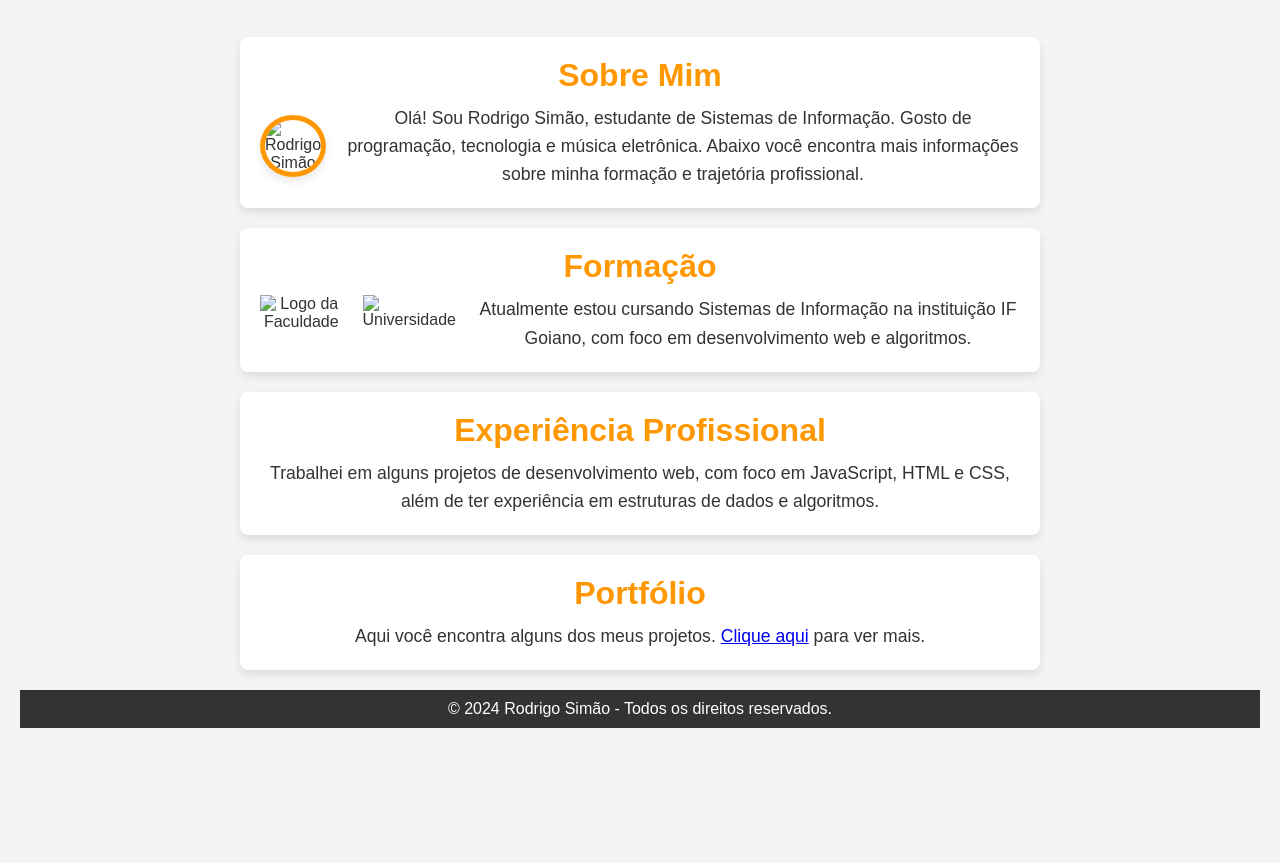
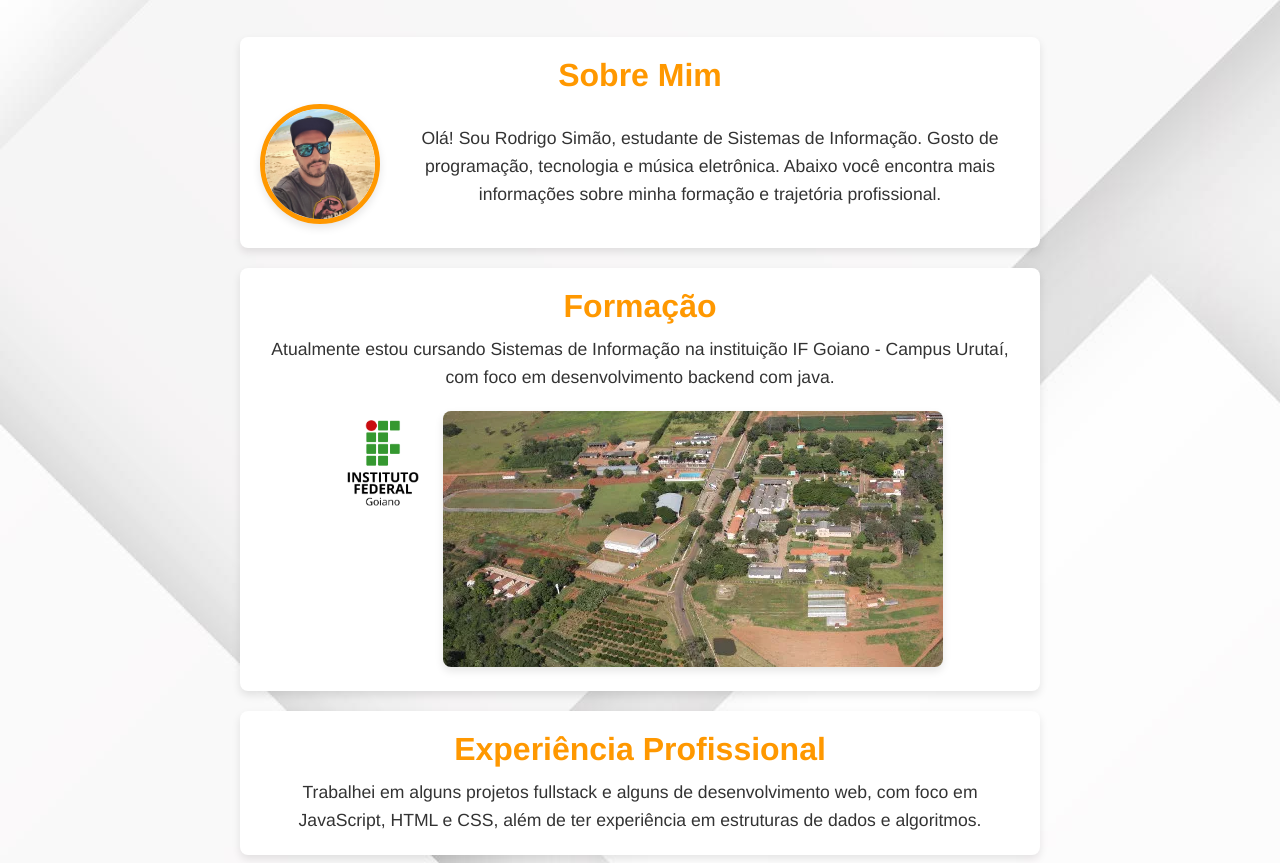
Before and after one commit to rodvpx/PaginaPessoal, a plain HTML site: page idex.html in a window 1280 px wide. Shown: the part 577-1440 px from the top of the page. Before the commit the page ends 1325 px from the top, so only its background shows below. Drawn offline with Linux system fonts and the light colour scheme.

Commit message:
finalizado

```diff
--- a/css/style.css
+++ b/css/style.css
@@ -6,8 +6,8 @@
 }
 
 body {
-    font-family: Arial, sans-serif;
-    background-color: #f4f4f4;
+    font-family: helvetica;
+    background-image: url("../img/backgroud.jpg");
     color: #333;
     display: flex;
     flex-direction: column;
@@ -20,7 +20,7 @@ body {
 }
 
 .foto {
-    width: 50px;  /* Defina o tamanho da largura */
+    width: 50px; /* Defina o tamanho da largura */
     height: 50px; /* Defina a altura igual à largura para garantir que seja redonda */
     border-radius: 50%; /* Isso torna a imagem redonda */
     object-fit: cover; /* Garante que a imagem preencha o espaço sem distorcer */
@@ -58,7 +58,7 @@ body {
 
 .intro-text h3.highlight {
     font-size: 1.5em;
-    color: #ffcc00; /* Cor amarela para o destaque */
+    color: #FF9800; /* Cor amarela para o destaque */
 }
 
 
@@ -113,7 +113,7 @@ header {
 
 .navbar .menu a.highlight {
     font-weight: bold;
-    color: #4CAF50;
+    color: #FF9800;
 }
 
 /* Card */
@@ -166,21 +166,33 @@ header {
 }
 
 /* Seção Formação com imagens */
+/* Estilo para a seção Formação */
 .formacao-content {
     display: flex;
-    justify-content: space-around;
-    gap: 20px;
+    flex-direction: column; /* Organiza itens na vertical */
+    align-items: center;
+    text-align: center; /* Centraliza o texto */
+    gap: 20px; /* Espaçamento entre o texto e as imagens */
 }
 
-.formacao-content .logo-faculdade img {
-    max-width: 150px;
+.formacao-imagens {
+    display: flex; /* Organiza as imagens lado a lado */
+    justify-content: center; /* Centraliza as imagens horizontalmente */
+    gap: 15px; /* Espaçamento entre as imagens */
 }
 
-.formacao-content .university-img img {
-    width: 100%;
+.logo-faculdade img {
+    max-width: 90px; /* Ajuste o tamanho da imagem conforme necessário */
     height: auto;
-    max-width: 500px;
 }
+
+.university-img img {
+    max-width: 600px; /* Ajuste o tamanho da imagem conforme necessário */
+    height: auto;
+    border-radius: 8px; /* Suaviza as bordas */
+    box-shadow: 0 4px 8px rgba(0, 0, 0, 0.1); /* Adiciona um leve sombreado */
+}
+
 
 /* Responsividade para dispositivos móveis */
 @media screen and (max-width: 768px) {
--- a/idex.html
+++ b/idex.html
@@ -11,7 +11,7 @@
     <nav>
         <div class="navbar">
             <div class="logo">
-        <img src="./img/1.jpg" alt="Foto de Rodrigo Simão" class="foto">
+
                 <h1>Rodrigo Simão</h1>
             </div>
             <div class="menu-icon" id="menu-icon">
@@ -42,39 +42,49 @@
 </section>
 
 
-
 <main>
     <section id="sobre" class="card sobre">
         <h2>Sobre Mim</h2>
         <div class="about-content">
             <div class="about-img-container">
-        <img src="minha_foto.jpg" alt="Rodrigo Simão" class="about-img">
+                <img src="./img/2.jpg" alt="Rodrigo Simão" class="about-img">
             </div>
-      <p>Olá! Sou Rodrigo Simão, estudante de Sistemas de Informação. Gosto de programação, tecnologia e música eletrônica. Abaixo você encontra mais informações sobre minha formação e trajetória profissional.</p>
+            <p>Olá! Sou Rodrigo Simão, estudante de Sistemas de Informação. Gosto de programação, tecnologia e música
+                eletrônica. Abaixo você encontra mais informações sobre minha formação e trajetória profissional.</p>
         </div>
     </section>
 
     <section id="formacao" class="card formacao">
         <h2>Formação</h2>
         <div class="formacao-content">
+            <p>Atualmente estou cursando Sistemas de Informação na instituição IF Goiano - Campus Urutaí, com foco em
+                desenvolvimento
+                backend com java.</p>
+            <!-- Imagens abaixo do texto -->
+            <div class="formacao-imagens">
                 <div class="logo-faculdade">
-        <img src="logo_faculdade.png" alt="Logo da Faculdade" class="logo">
+                    <img src="./img/LOGO_VERTICAL.png" alt="Logo da Faculdade" class="logo">
                 </div>
                 <div class="university-img">
-        <img src="universidade.jpg" alt="Universidade" class="university">
+                    <img src="./img/campus.png" alt="Universidade" class="university">
                 </div>
-      <p>Atualmente estou cursando Sistemas de Informação na instituição IF Goiano, com foco em desenvolvimento web e algoritmos.</p>
+            </div>
         </div>
     </section>
 
+
     <section id="profissional" class="card profissional">
         <h2>Experiência Profissional</h2>
-    <p>Trabalhei em alguns projetos de desenvolvimento web, com foco em JavaScript, HTML e CSS, além de ter experiência em estruturas de dados e algoritmos.</p>
+        <p>Trabalhei em alguns projetos fullstack e alguns de desenvolvimento web, com foco em JavaScript, HTML e CSS,
+            além de ter
+            experiência em estruturas de dados e algoritmos.</p>
     </section>
 
     <section id="portfolio" class="card portfolio">
         <h2>Portfólio</h2>
-    <p>Aqui você encontra alguns dos meus projetos. <a href="https://meuportfolio.com" target="_blank">Clique aqui</a> para ver mais.</p>
+        <p>Aqui você encontra alguns dos meus projetos. <a href="https://rodvpx.github.io/PaginaPortifolio/"
+                                                           target="_blank">Clique
+            aqui</a> para ver mais.</p>
     </section>
 </main>
 
--- a/javascript/script.js
+++ b/javascript/script.js
@@ -1,5 +1,5 @@
 // Função para alternar o menu hambúrguer
-document.getElementById("menu-icon").addEventListener("click", function() {
+document.getElementById("menu-icon").addEventListener("click", function () {
     const menu = document.getElementById("menu");
     menu.classList.toggle("active");
 });
```
Also changed, not shown: img/LOGO_VERTICAL.png (added), img/backgroud.jpg (added), img/campus.png (added). Lines whose indentation alone changed are shown as unchanged.
